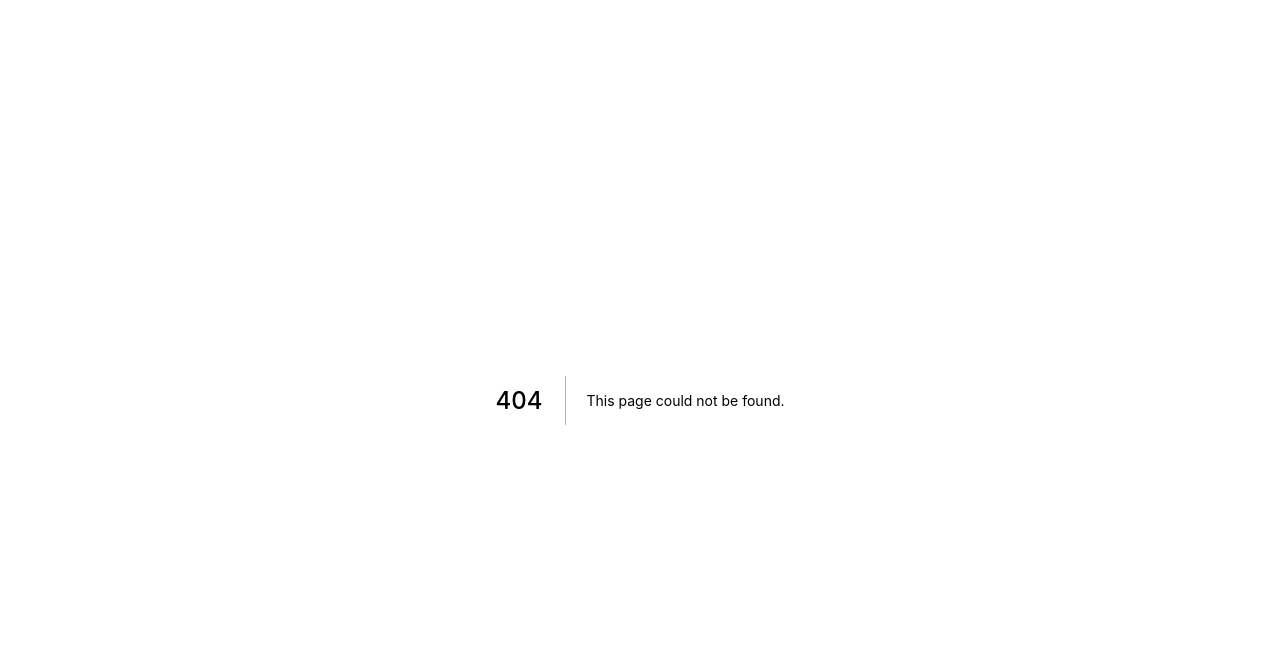
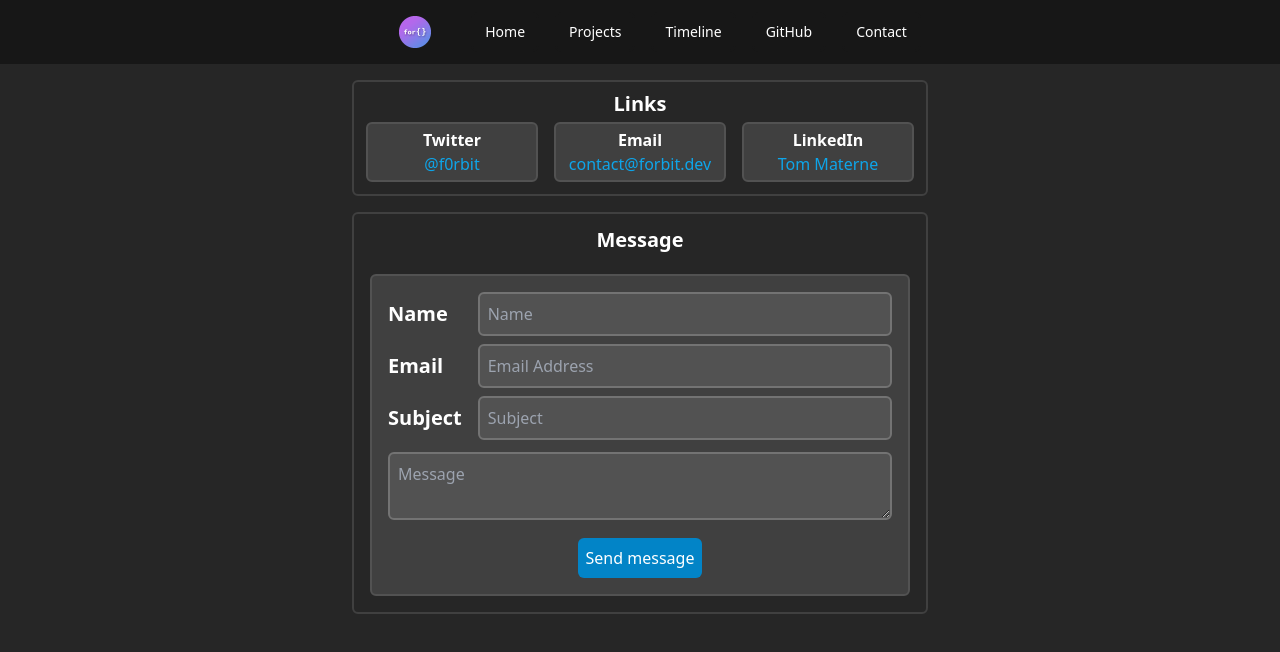
Before and after one commit to f0rbit/forbit-dev, a Next.js app: page /contact in a window 1280 px wide. Before the commit this address had no page. Shown: the top 652 px of the page. Built offline with nearby package versions, Linux system fonts and the light colour scheme.

Commit message:
add contact page

```diff
--- /dev/null
+++ b/components/ContactForm.js
@@ -0,0 +1,75 @@
+import emailjs from "emailjs-com";
+import React, { Component } from "react";
+class ContactForm extends Component {
+  sendEmail = (e) => {
+    e.preventDefault();
+    emailjs
+      .sendForm(
+        process.env.REACT_APP_SERVICE_ID,
+        process.env.REACT_APP_TEMPLATE_ID,
+        e.target,
+        process.env.REACT_APP_USER_ID
+      )
+      .then((result) => {});
+    e.target.reset();
+  };
+
+  render() {
+    return (
+      <div>
+        <div className="p-2 text-center text-white">
+          <form onSubmit={this.sendEmail}>
+            <div className="flex flex-col flex-wrap gap-3 rounded-md border-2 border-neutral-600 bg-neutral-700 p-4">
+              <div className="flex flex-row items-center gap-4">
+                <div className="flex w-full flex-row gap-4">
+                  <div className="flex flex-col items-start justify-center space-y-6 text-xl font-semibold">
+                    <h3>Name</h3>
+                    <h3>Email</h3>
+                    <h3>Subject</h3>
+                  </div>
+                  <div className="flex w-full flex-col items-stretch justify-center space-y-2">
+                    <input
+                      type="text"
+                      className="rounded-md border-2 border-neutral-500 bg-neutral-600 p-2 text-white"
+                      placeholder="Name"
+                      name="name"
+                    />
+                    <input
+                      type="email"
+                      className=" rounded-md border-2 border-neutral-500 bg-neutral-600 p-2 text-white"
+                      placeholder="Email Address"
+                      name="email"
+                    />
+                    <input
+                      type="text"
+                      className="rounded-md border-2 border-neutral-500 bg-neutral-600 p-2 text-white"
+                      placeholder="Subject"
+                      name="subject"
+                    />
+                  </div>
+                </div>
+              </div>
+              <div>
+                <textarea
+                  className="w-full rounded-md border-2 border-neutral-500 bg-neutral-600 p-2 text-white"
+                  placeholder="Message"
+                  name="message"
+                />
+              </div>
+              <div>
+                <div>
+                  <input
+                    type="submit"
+                    value="Send message"
+                    className="cursor-pointer rounded-md bg-sky-600 bg-gradient-to-r p-2 text-white hover:bg-sky-700  hover:text-neutral-200"
+                  />
+                </div>
+              </div>
+            </div>
+          </form>
+        </div>
+      </div>
+    );
+  }
+}
+export default ContactForm;
--- a/package.json
+++ b/package.json
@@ -8,6 +8,7 @@
   },
   "dependencies": {
     "@headlessui/react": "^1.4.3",
+    "emailjs-com": "^3.2.0",
     "next": "latest",
     "react": "^17.0.2",
     "react-dom": "^17.0.2",
--- /dev/null
+++ b/pages/contact.js
@@ -0,0 +1,54 @@
+import NavBar from "../components/NavBar";
+import ContactForm from "../components/ContactForm";
+export default function Contact() {
+  return (
+    <div className="h-full min-h-screen w-screen overflow-x-hidden bg-neutral-800">
+      <div className="absolute top-0 w-screen">
+        <NavBar />
+      </div>
+      <div className="h-16" />
+      <div className="flex w-full items-center justify-center p-4">
+        <div className="flex flex-col gap-4">
+          <div className="rounded-md border-2 border-neutral-700 p-2">
+            <h1 className="text-center text-xl font-bold text-white">Links</h1>
+            <div className="flex flex-row flex-wrap items-center justify-center gap-4 p-1 ">
+              <div className="rounded-md border-2 border-neutral-600 bg-neutral-700 p-1 text-center text-white">
+                <h2 className="w-[10rem] font-semibold">Twitter</h2>
+                <a
+                  href="https://twitter.com/f0rbit"
+                  className="text-sky-500 hover:text-sky-600"
+                >
+                  @f0rbit
+                </a>
+              </div>
+              <div className="rounded-md border-2 border-neutral-600 bg-neutral-700 p-1 text-center text-white">
+                <h2 className="w-[10rem] font-semibold">Email</h2>
+                <a
+                  href="mailto:contact@forbit.dev"
+                  className="text-sky-500 hover:text-sky-600"
+                >
+                  contact@forbit.dev
+                </a>
+              </div>
+              <div className="rounded-md border-2 border-neutral-600 bg-neutral-700 p-1 text-center text-white">
+                <h2 className="w-[10rem] font-semibold">LinkedIn</h2>
+                <a
+                  href="https://www.linkedin.com/in/tom-materne-001"
+                  className="text-sky-500 hover:text-sky-600"
+                >
+                  Tom Materne
+                </a>
+              </div>
+            </div>
+          </div>
+          <div className="rounded-md border-2 border-neutral-700 p-2">
+            <h1 className="mb-2 p-1 text-center text-xl font-bold text-white">
+              Message
+            </h1>
+            <ContactForm />
+          </div>
+        </div>
+      </div>
+    </div>
+  );
+}
```
Also changed, not shown: 1 other file (tests, documents, lock files or other folders).
